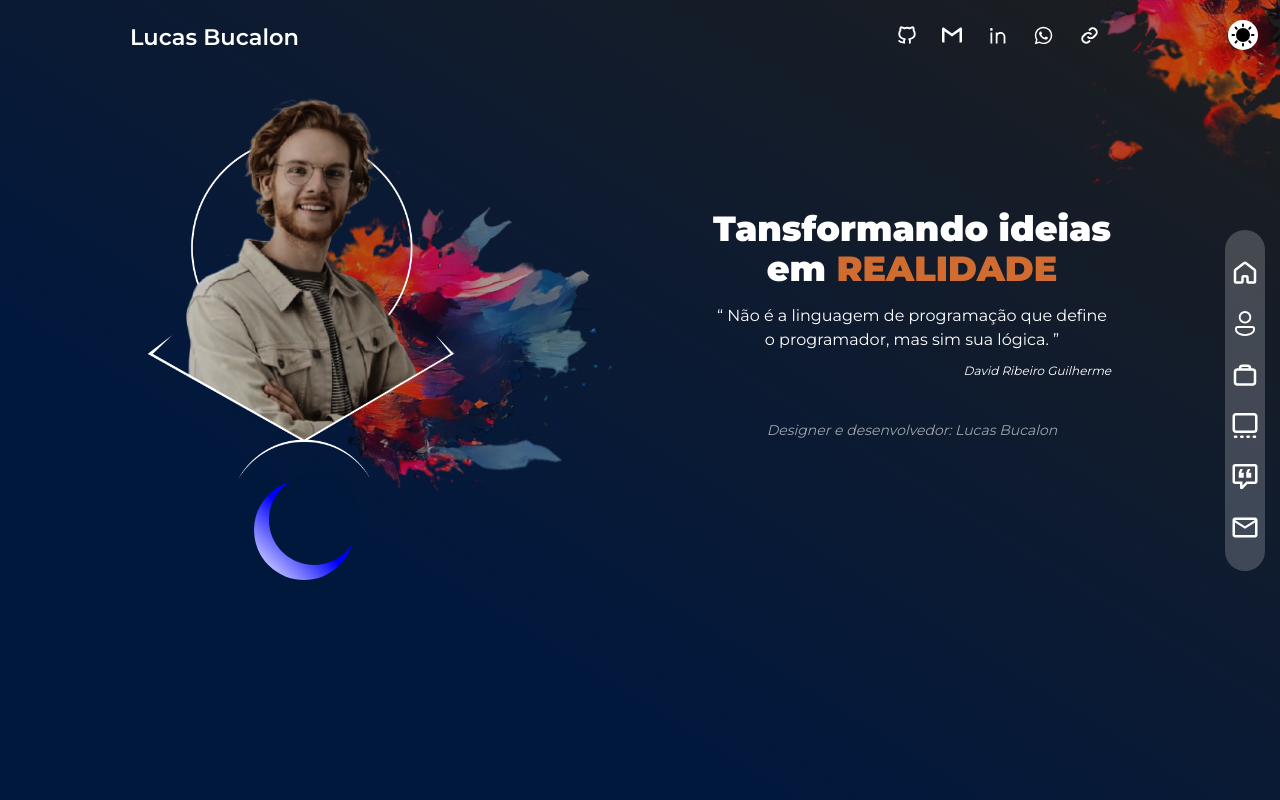
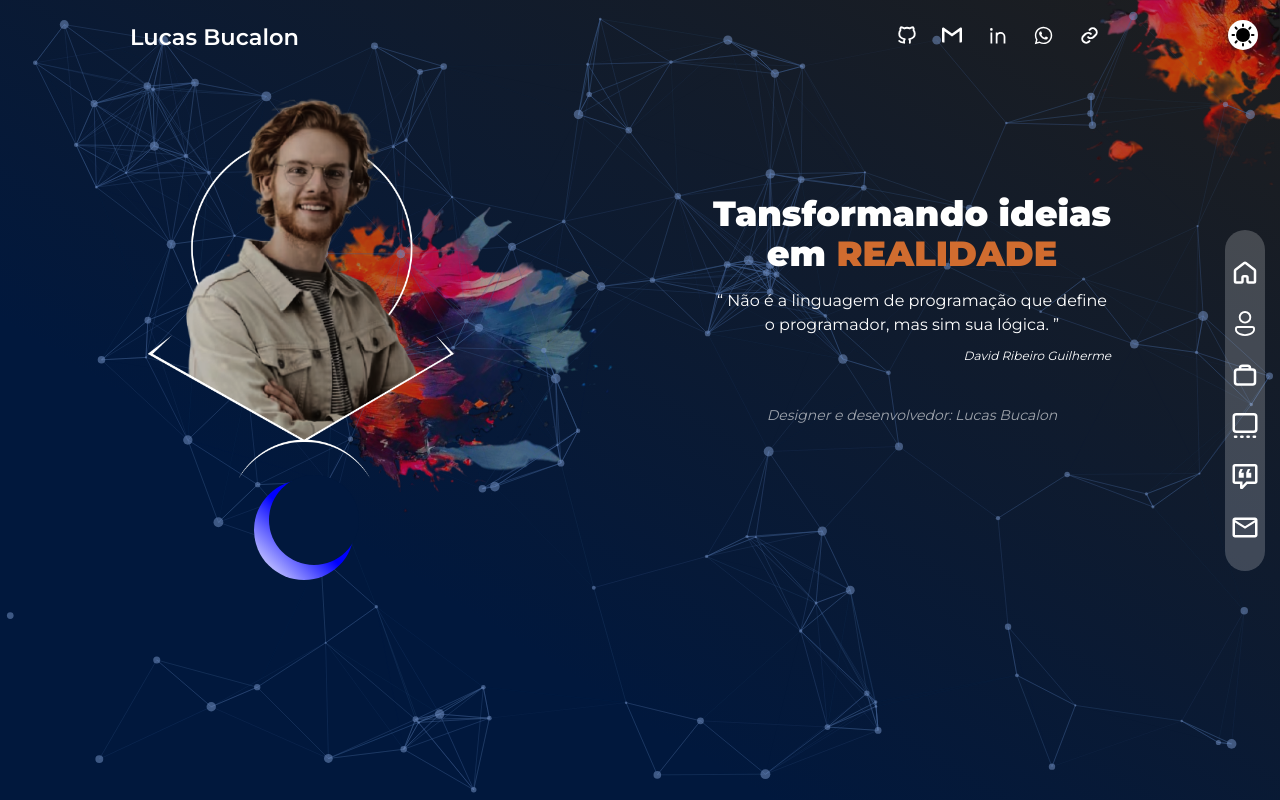
Before and after one commit to LucasBDoficial/my-portfolio, a Next.js app: page / in a window 1280 px wide. Built offline with nearby package versions, Linux system fonts and the light colour scheme.

Commit message:
home final

```diff
--- a/package.json
+++ b/package.json
@@ -20,7 +20,9 @@
     "postcss": "8.4.28",
     "react": "18.2.0",
     "react-dom": "18.2.0",
+    "react-particles": "^2.12.2",
     "tailwindcss": "3.3.3",
+    "tsparticles": "^2.12.0",
     "typescript": "5.1.6"
   }
 }
--- a/src/app/About/page.tsx
+++ b/src/app/About/page.tsx
@@ -1,5 +1,30 @@
+"use client";
+import { motion } from "framer-motion";
+import  ButtonMode  from "../components/ButtonMode"
+
 export default function About(){
     return(
-       <>about</>
+
+    <motion.article className="flex"
+
+        initial={{ opacity: 0 }}
+        animate={{ opacity: 1, y:[0]}}
+        transition={{
+        duration: 0.5,
+        delay: 0.5,
+        }
+    }>
+
+        <h1>about</h1>
+
+        <div onClick={toggleMode}><ButtonMode /></div>
+    </motion.article>
     )
 }
+
+function toggleMode(){
+    const html = document.documentElement
+    html.classList.toggle("light")
+
+        if(html.classList.contains("light")){}
+}
--- /dev/null
+++ b/src/app/components/ButtonMode.tsx
@@ -0,0 +1,44 @@
+"use client";
+import { motion } from "framer-motion";
+
+export default function ButtonMode(){
+    const html = document.documentElement
+    const sun = document.querySelector('#sun')
+    const img1 = document.querySelector('#image1')
+    const img2 = document.querySelector('#image2')
+    const tspb = document.querySelector('#tspb')
+    const tspo = document.querySelector('#tspo')
+
+        if( html.classList.contains('root')){
+            html.classList.remove('root')
+            html.classList.add('ligth')
+
+            // sun.classList.remove('moon')
+            // sun.classList.add('moon2')
+
+            // img1.classList.add('bgi')
+            // img2.classList.remove('bgi')
+
+            // tspb.classList.add('bgi')
+            // tspo.classList.remove('bgi')
+
+        }else{  html.classList.remove('ligth')
+                html.classList.add('root')
+
+            //     sun.classList.add('moon')
+
+            //     img1.classList.remove('bgi')
+            //     img2.classList.add('bgi')
+
+            //     tspb.classList.remove('bgi')
+            //     tspo.classList.add('bgi')
+             }
+
+    return(
+        <motion.input className="absolute mt-[20px] right-9 w-12 h-12 ims bg-no-repeat bg-center rounded-full cursor-pointer
+                max-sm:-top-5 max-lg:right-[90px] max-[768px]:right-9 z-[999]"
+                whileHover={{ scale: 1.2 }}
+                id="toggleMode"
+                type="chekbox" />
+    )
+}
--- /dev/null
+++ b/src/app/components/ParticlesBlue.tsx
@@ -0,0 +1,97 @@
+'use client'
+
+import React, { useCallback } from "react";
+import { Particles}  from "react-particles";
+import { Engine } from "tsparticles-engine";
+import { loadFull } from "tsparticles";
+
+export default function ParticlesBlue() {
+
+    const particlesInit = useCallback(async (engine: Engine)=> {
+        await loadFull(engine);
+    }, []);
+
+    const particlesLoaded = useCallback(async () => {}, []);
+
+    return (
+        <Particles
+        className="w-full h-[100%] absolute translate-z-0 z-10"
+        id="tspb"
+        init={particlesInit}
+        loaded={particlesLoaded}
+        options={{
+            fullScreen: { enable: false},
+            background: {
+                color: {
+                    value: '',
+                },
+            },
+            fpsLimit: 120,
+            interactivity: {
+                events: {
+                    onClick: {
+                        enable: false,
+                        mode: 'push',
+                    },
+                    onHover: {
+                        enable: true,
+                        mode: 'repulse',
+                    },
+                    resize: true,
+                },
+                modes: {
+                    push: {
+                        quantity: 90
+                    },
+                    repulse: {
+                        distance: 100,
+                        duration: 0.4,
+                    }
+                }
+            },
+            particles: {
+                color: {
+                    value: '#7998CB',
+                },
+                links: {
+                    color: '#426192',
+                    distance: 150,
+                    enable: true,
+                    opacity: 0.5,
+                    width: 1
+                },
+                collisions: {
+                    enable: true,
+                },
+                move: {
+                    direction: 'none',
+                    enable: true,
+                    outModes: {
+                        default: 'bounce',
+                    },
+                    random: false,
+                    speed: 1,
+                    straight: false
+                },
+                number: {
+                    density: {
+                        enable: true,
+                        area: 600
+                    },
+                    value: 90,
+                },
+                opacity: {
+                    value: 0.5,
+                },
+                shape: {
+                    type: 'circle',
+                },
+                size: {
+                    value: { min: 1, max: 5 },
+                },
+            },
+            detectRetina: true,
+        }}
+        />
+    )
+}
--- /dev/null
+++ b/src/app/components/ParticlesOrange.tsx
@@ -0,0 +1,97 @@
+'use client'
+
+import React, { useCallback } from "react";
+import { Particles}  from "react-particles";
+import { Engine } from "tsparticles-engine";
+import { loadFull } from "tsparticles";
+
+export default function ParticlesBlue() {
+
+    const particlesInit = useCallback(async (engine: Engine)=> {
+        await loadFull(engine);
+    }, []);
+
+    const particlesLoaded = useCallback(async () => {}, []);
+
+    return (
+        <Particles
+        className="w-full h-[100%] absolute translate-z-0 z-10 hidden"
+        id="tspo"
+        init={particlesInit}
+        loaded={particlesLoaded}
+        options={{
+            fullScreen: { enable: false},
+            background: {
+                color: {
+                    value: '',
+                },
+            },
+            fpsLimit: 120,
+            interactivity: {
+                events: {
+                    onClick: {
+                        enable: false,
+                        mode: 'push',
+                    },
+                    onHover: {
+                        enable: true,
+                        mode: 'repulse',
+                    },
+                    resize: true,
+                },
+                modes: {
+                    push: {
+                        quantity: 90
+                    },
+                    repulse: {
+                        distance: 100,
+                        duration: 0.4,
+                    }
+                }
+            },
+            particles: {
+                color: {
+                    value: '#8E4A21',
+                },
+                links: {
+                    color: '#845E46',
+                    distance: 150,
+                    enable: true,
+                    opacity: 0.5,
+                    width: 1
+                },
+                collisions: {
+                    enable: true,
+                },
+                move: {
+                    direction: 'none',
+                    enable: true,
+                    outModes: {
+                        default: 'bounce',
+                    },
+                    random: false,
+                    speed: 1,
+                    straight: false
+                },
+                number: {
+                    density: {
+                        enable: true,
+                        area: 600
+                    },
+                    value: 90,
+                },
+                opacity: {
+                    value: 0.5,
+                },
+                shape: {
+                    type: 'circle',
+                },
+                size: {
+                    value: { min: 1, max: 5 },
+                },
+            },
+            detectRetina: true,
+        }}
+        />
+    )
+}
--- a/src/app/globals.css
+++ b/src/app/globals.css
@@ -81,10 +81,6 @@
     transition: 0.5s;
   }
 
-  .bgi{
-    display: none;
-  }
-
   .sun,.moon{
     position: relative;
     width: 10rem;
@@ -125,7 +121,7 @@
   --moon-sun-image: url(/sun-fill.svg);
 }
 
-.ligth {
+.light {
   --theme-font-rgb: 25, 70, 175;
   --foreground-rgb: 0, 0, 0;
   --foreground-rv-rgb: 255, 255, 255;
--- a/src/app/layout.tsx
+++ b/src/app/layout.tsx
@@ -34,7 +34,7 @@ export default function RootLayout({children,}:{children: ReactNode}) {
         <link rel="preconnect" href="https://icon-sets.iconify.design/" />
       </head>
 
-      <body className={montserrat.className}>
+      <body className={montserrat.className} >
         <header>
             <Header />
             <Navbar />
--- a/src/app/page.tsx
+++ b/src/app/page.tsx
@@ -1,11 +1,14 @@
 "use client";
 import { motion } from "framer-motion";
-
 import Image from "next/image";
+import ParticlesBlue from "./components/ParticlesBlue";
+import ParticlesOrange from "./components/ParticlesOrange";
+import  ButtonMode  from "./components/ButtonMode"
 
 export default function Home() {
   return (
-    <motion.main className="flex pt-[30px]
+
+    <motion.main className="flex
                 max-[900px]:flex-wrap max-[900px]:h-0 max-[900px]:justify-items-start"
 
       initial={{ opacity: 0 }}
@@ -17,26 +20,26 @@ export default function Home() {
     }>
 
       <Image src="/images/home2.png" alt="1223" width={200} height={200}
-        className="absolute top-0 right-0"/>
+        className="absolute top-0 right-0 z-0"/>
 
-      <div className="w-[50%] relative flex flex-col justify-center max-[900px]:w-full">
+      <div className="w-[50%] relative flex flex-col justify-center mt-[30px] max-[900px]:w-full">
 
           <Image src="/images/home1.png" alt="1223" width={550} height={550}
             className="absolute z-0 ml-[25%] mt-[30px]"/>
 
           <Image src="/images/perfil.png" alt="1223" width={470} height={470}
-            className="relative m-auto" id="image1"/>
+            className="relative m-auto z-20" id="image1"/>
 
           <Image src="/images/perfil2.png" alt="1223" width={470} height={470}
-            className="relative m-auto bgi" id="image2"/>
+            className="relative m-auto hidden z-20" id="image2"/>
 
-          <div className="sun old m-auto mt-[-20px]">
+          <div className="sun old m-auto mt-[-20px] z-20 ">
             <samp id="sun" className="moon"></samp>
           </div>
 
       </div>
 
-      <div className="w-[50%] flex justify-center items-center mr-[5%] mt-[40px]
+      <div className="w-[50%] flex justify-center items-center mr-[5%] mt-[40px] z-20
           max-[900px]:w-full max-[900px]:items-start max-[900px]:mr-[0] ">
 
         <div className="absolute text-center">
@@ -50,6 +53,43 @@ export default function Home() {
         </div>
       </div>
 
+      <ParticlesBlue />
+      <ParticlesOrange />
+
+      <div onClick={toggleMode}><ButtonMode /></div>
     </motion.main>
   )
 }
+
+function toggleMode(){
+  const html = document.documentElement
+  html.classList.toggle("light")
+
+  const sun = document.querySelector('#sun')
+  const img1 = document.querySelector('#image1')
+  const img2 = document.querySelector('#image2')
+  const tspb = document.querySelector('#tspb')
+  const tspo = document.querySelector('#tspo')
+
+       if(html.classList.contains("light")){
+
+          sun.classList.remove('moon')
+          sun.classList.add('moon2')
+
+          img1.classList.add('hidden')
+          img2.classList.remove('hidden')
+
+          tspb.classList.add('hidden')
+          tspo.classList.remove('hidden')
+
+      }else{
+
+          sun.classList.add('moon')
+
+          img1.classList.remove('hidden')
+          img2.classList.add('hidden')
+
+          tspb.classList.remove('hidden')
+          tspo.classList.add('hidden')
+      }
+}
```
Also changed, not shown: src/app/components/Header.tsx (+0 -32 lines), 1 other file (tests, documents, lock files or other folders).
